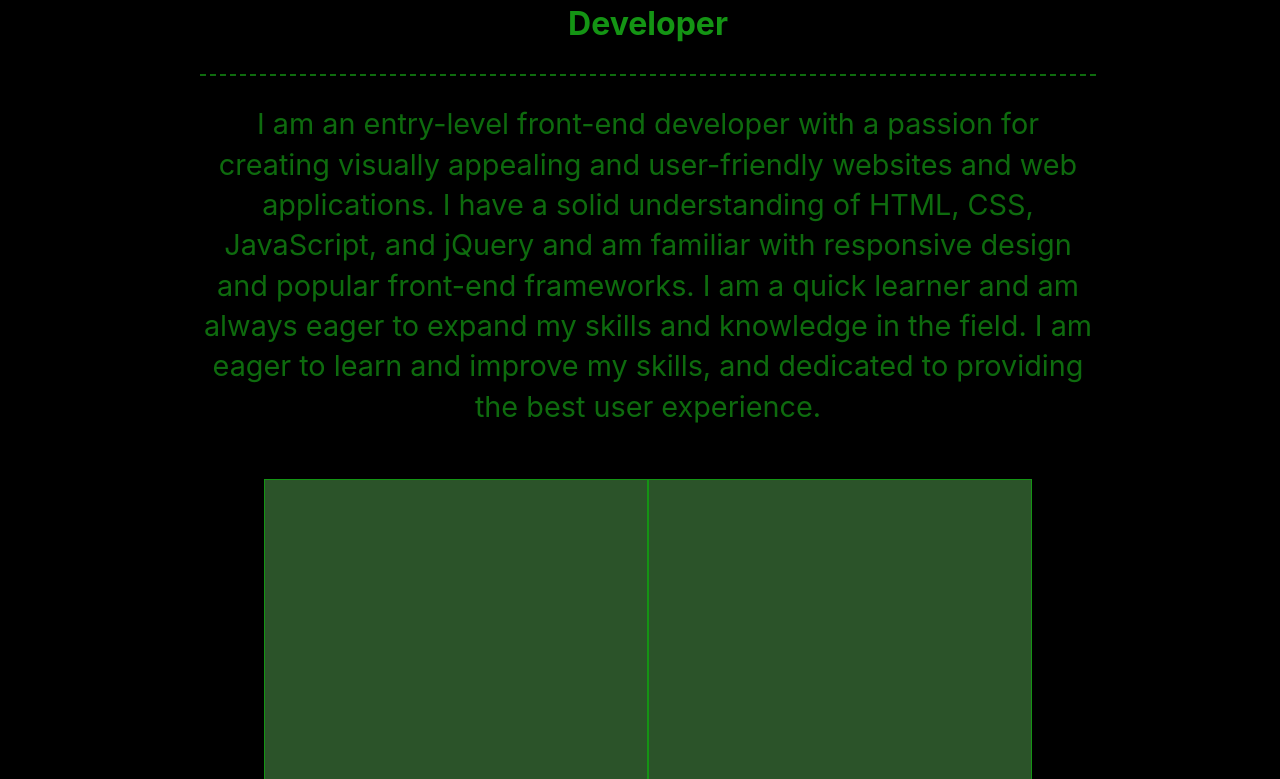
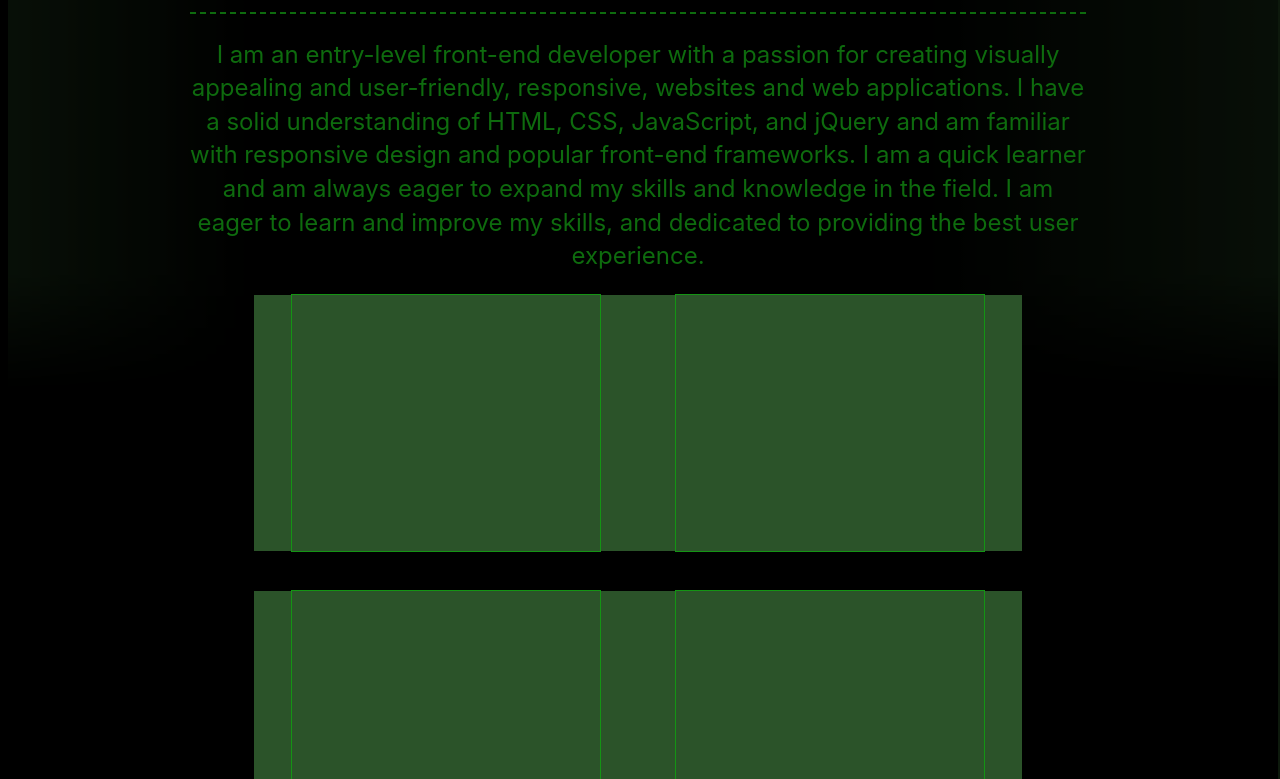
Before and after one commit to Mike-is-coding/Mike-is-coding.github.io, a React (Create React App) app: page / in a window 1280 px wide. Shown: the part 921-1700 px from the top of the page. Built offline with nearby package versions, Linux system fonts and the light colour scheme.

Commit message:
Fixed project section layout

```diff
--- a/src/App.js
+++ b/src/App.js
@@ -56,7 +56,7 @@ function App() {
               <hr className="dashed" />
               <p>
                 {
-                  "I am an entry-level front-end developer with a passion for creating visually appealing and user-friendly websites and web applications. I have a solid understanding of HTML, CSS, JavaScript, and jQuery and am familiar with responsive design and popular front-end frameworks. I am a quick learner and am always eager to expand my skills and knowledge in the field. I am eager to learn and improve my skills, and dedicated to providing the best user experience."
+                  "I am an entry-level front-end developer with a passion for creating visually appealing and user-friendly, responsive, websites and web applications. I have a solid understanding of HTML, CSS, JavaScript, and jQuery and am familiar with responsive design and popular front-end frameworks. I am a quick learner and am always eager to expand my skills and knowledge in the field. I am eager to learn and improve my skills, and dedicated to providing the best user experience."
                 }
               </p>
             </div>
--- a/src/index.css
+++ b/src/index.css
@@ -33,7 +33,7 @@
     top: 0;
   }
   100% {
-    top: 2000px;
+    top: 2500px;
   }
 }
 @-webkit-keyframes flicker-static {
@@ -70,7 +70,6 @@ body {
   font-size: 1.8rem;
   font-weight: 400;
   line-height: 1.4;
-  color: var(--text-color);
   font-family: -apple-system, BlinkMacSystemFont, "Segoe UI", "Roboto", "Oxygen", "Ubuntu", "Cantarell", "Fira Sans", "Droid Sans", "Helvetica Neue", sans-serif;
   -webkit-font-smoothing: antialiased;
   -moz-osx-font-smoothing: grayscale;
@@ -141,11 +140,9 @@ a {
 
 /* Specific css */
 .background {
-  height: -webkit-fit-content;
-  height: -moz-fit-content;
-  height: fit-content;
+  height: 2500px;
   width: 100vw;
-  background: radial-gradient(circle, #000000 0%, #000000 50%, #2b5329 100%);
+  background: linear-gradient(90deg, #2b5329 0%, #000000 20%, #000000 70%, #2b5329 100%);
   -webkit-animation: flickerAnimation 0.05s infinite;
   animation: flickerAnimation 0.05s infinite;
   z-index: 0;
@@ -154,7 +151,7 @@ a {
 .background-static {
   width: 100vw;
   height: 15px;
-  background: radial-gradient(circle, #000000 0%, #000000 50%, #2b5329 100%);
+  background: linear-gradient(90deg, #2b5329 0%, #000000 20%, #000000 70%, #2b5329 100%);
   position: absolute;
   top: 0;
   -webkit-animation: flicker-static 4s infinite;
@@ -165,7 +162,7 @@ a {
 .background-static2 {
   width: 100vw;
   height: 15px;
-  background: radial-gradient(circle, #000000 0%, #000000 50%, #2b5329 100%);
+  background: linear-gradient(90deg, #2b5329 0%, #000000 20%, #000000 70%, #2b5329 100%);
   position: absolute;
   top: 0;
   -webkit-animation: flicker-static 4s infinite;
@@ -184,7 +181,7 @@ a {
   height: -webkit-fit-content;
   height: -moz-fit-content;
   height: fit-content;
-  margin: 0;
+  margin: -10px;
   display: flex;
   justify-content: center;
   flex-direction: column;
@@ -230,7 +227,7 @@ a {
   height: 100vh;
   position: relative;
   overflow-x: clip;
-  background: rgba(0, 0, 0, 0.7);
+  background: rgba(0, 0, 0, 0.4);
 }
 
 .welcome-container {
@@ -291,8 +288,10 @@ a {
   position: relative;
   top: 0;
   width: 100vw;
-  height: 600px;
-  background: rgba(0, 0, 0, 0.7);
+  height: -webkit-fit-content;
+  height: -moz-fit-content;
+  height: fit-content;
+  background: rgba(0, 0, 0, 0.4);
   display: flex;
   justify-content: center;
   align-items: center;
@@ -304,6 +303,11 @@ a {
   width: 70vw;
   height: 400px;
   text-align: center;
+  white-space: pre-line;
+}
+
+.about-me-text > p {
+  font-size: 1.5rem;
 }
 
 hr.dashed {
@@ -312,7 +316,7 @@ hr.dashed {
 }
 
 .projects-section {
-  background: linear-gradient(0deg, #000000 0%, #000000 80%, rgba(0, 0, 0, 0.7) 100%);
+  background: linear-gradient(0deg, #000000 0%, #000000 80%, rgba(0, 0, 0, 0.4) 100%);
   width: 100vw;
   height: -webkit-fit-content;
   height: -moz-fit-content;
@@ -321,7 +325,6 @@ hr.dashed {
   justify-content: center;
   flex-direction: column;
   align-items: center;
-  background: #000000;
   position: relative;
   top: 0;
   z-index: 5;
@@ -329,18 +332,19 @@ hr.dashed {
 
 .projects-section-container {
   display: flex;
-  justify-content: center;
+  justify-content: space-around;
+  align-items: center;
   width: 60vw;
-  height: 500px;
+  height: 20vw;
   background: #2b5329;
+  margin: 20px;
 }
 
 .project {
-  width: 100px;
-  height: 300px;
+  width: 40%;
+  height: 100%;
   background: #2b5329;
   border: 1px solid #149414;
-  flex: 1;
 }
 
 .contact-section {
--- a/src/index.scss
+++ b/src/index.scss
@@ -1,13 +1,14 @@
 /* Variables */
 $dark-hacker: #0e6b0e;
 $dark-dark-hacker: #2b5329;
-$flicker-green: radial-gradient(circle, #000000 0%, #000000 50%, #2b5329 100%);
-$flicker-static-green: g;
+$flicker-green: linear-gradient(90deg, #2b5329 0%, #000000 20%, #000000 70%, #2b5329 100%);
+$flicker-green-static: radial-gradient(circle, #000000 0%, #000000 60%, #149414 100%);
 $hacker: #149414;
 $light-hacker: #649568;
 $black: #000000;
-$trans-black: rgb(0, 0, 0, 0.7);
-$trans-gradient-black: linear-gradient(0deg, #000000 0%, #000000 80%, rgb(0, 0, 0, 0.7) 100%);
+$trans-black: rgb(0, 0, 0, 0.4);
+$trans-gradient-black: linear-gradient(0deg, #000000 0%, #000000 80%, rgb(0, 0, 0, 0.4) 100%);
+// $trans-gradient-black: radial-gradient(circle at top left, #000000 0%, #000000 80%, rgb(0, 0, 0, 0.4) 100%);
 
 @media only screen and (min-width: 600px) {
   body {
@@ -100,7 +101,7 @@ $trans-gradient-black: linear-gradient(0deg, #000000 0%, #000000 80%, rgb(0, 0,
   0% {
     top: 0;
   } 100% {
-    top: 2000px;
+    top: 2500px;
   }
 }
 
@@ -175,7 +176,6 @@ body {
   font-size: 1.8rem;
   font-weight: 400;
   line-height: 1.4;
-  color: var(--text-color);
   font-family: -apple-system, BlinkMacSystemFont, "Segoe UI", "Roboto", "Oxygen",
     "Ubuntu", "Cantarell", "Fira Sans", "Droid Sans", "Helvetica Neue",
     sans-serif;
@@ -251,7 +251,7 @@ a {
 /* Specific css */
 
 .background {
-  height: fit-content;
+  height: 2500px;
   width: 100vw;
   background: $flicker-green;
   @include flicker();
@@ -281,7 +281,7 @@ a {
 .container {
   width: 100vw;
   height: fit-content;
-  margin: 0;
+  margin: -10px;
   display: flex;
   justify-content: center;
   flex-direction: column;
@@ -387,7 +387,7 @@ a {
   position: relative;
   top: 0;
   width: 100vw;
-  height: 600px;
+  height: fit-content;
   background: $trans-black;
   display: flex;
   justify-content: center;
@@ -400,6 +400,11 @@ a {
   width: 70vw;
   height: 400px;
   text-align: center;
+  white-space: pre-line;
+}
+
+.about-me-text > p {
+  font-size: 1.5rem;
 }
 
 hr.dashed {
@@ -415,7 +420,6 @@ hr.dashed {
   justify-content: center;
   flex-direction: column;
   align-items: center;
-  background: $black;
   position: relative;
   top: 0;
   z-index: 5;
@@ -423,20 +427,19 @@ hr.dashed {
 
 .projects-section-container {
   display: flex;
-  justify-content: center;
-  // position: relative;
-  // left: 20vw;
+  justify-content: space-around;
+  align-items: center;
   width: 60vw;
-  height: 500px;
+  height: 20vw;
   background: $dark-dark-hacker;
+  margin: 20px;
 }
 
 .project {
-  width: 100px;
-  height: 300px;
+  width: 40%;
+  height: 100%;
   background: $dark-dark-hacker;
   border: 1px solid $hacker;
-  flex: 1;
 }
 
 .contact-section {
```
Also changed, not shown: 1 other file (tests, documents, lock files or other folders).
